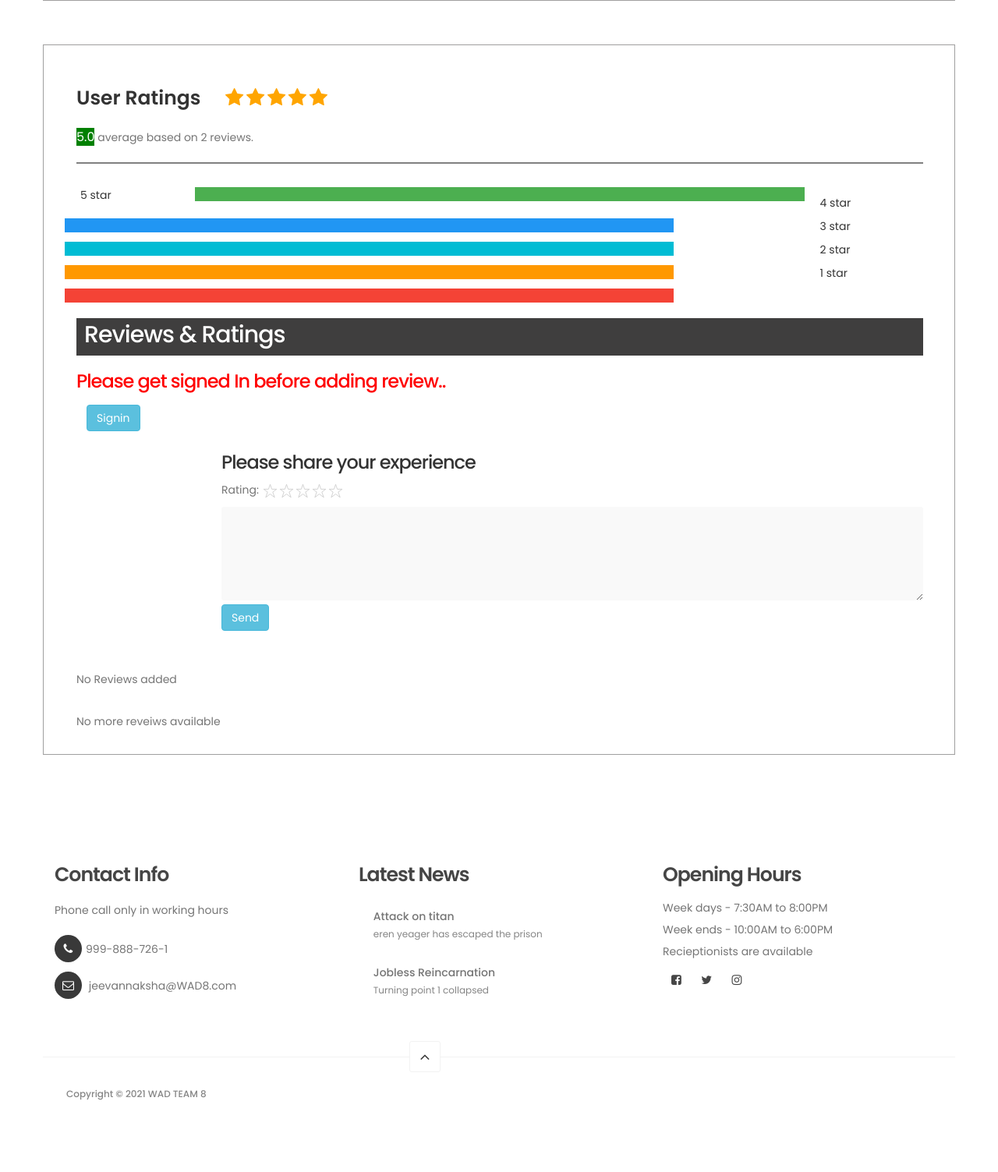
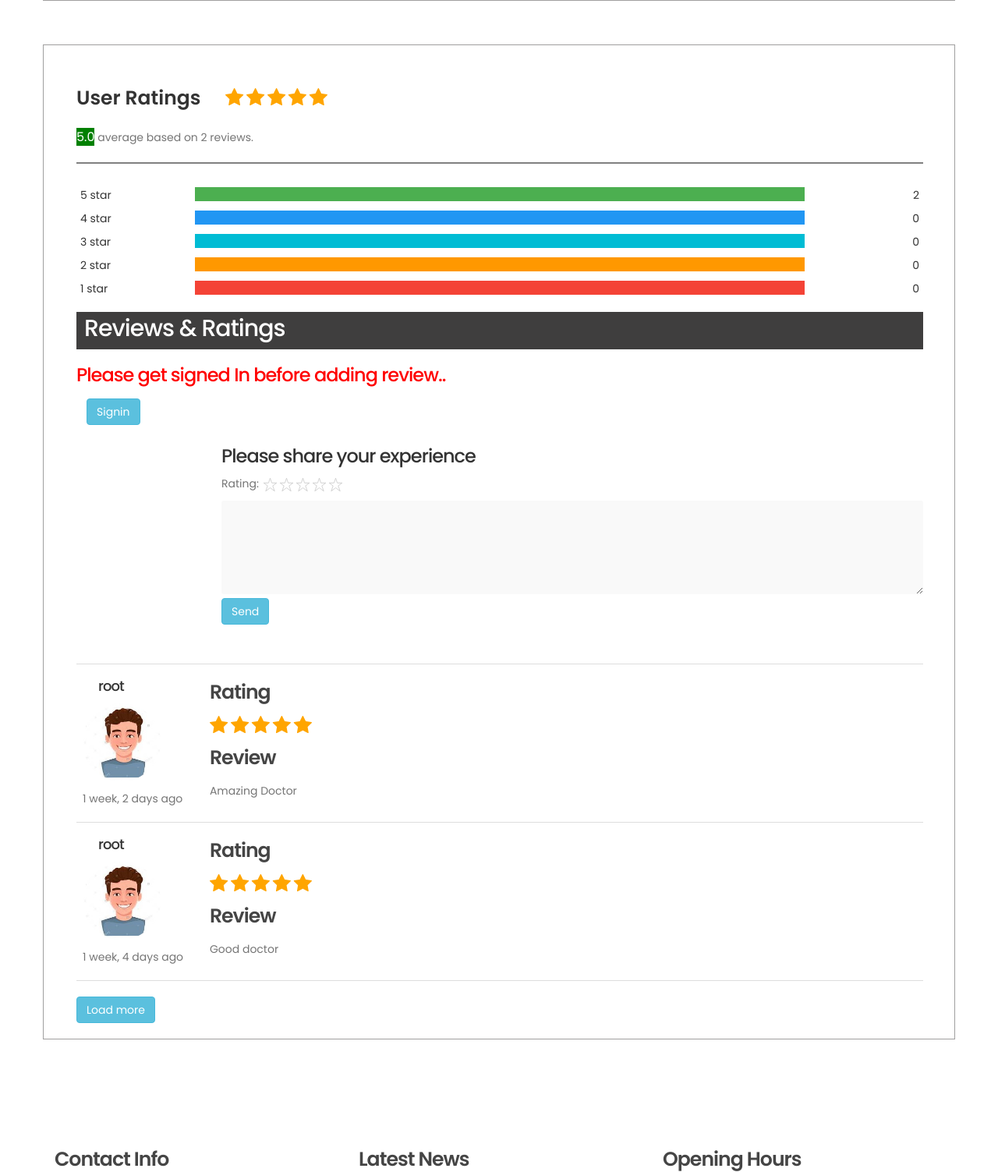
Before and after one commit to prateekmohanty63/Project-Hospital, a Django app: page /doctorProfile/2 in a window 1280 px wide. Shown: the part 813-2316 px from the top of the page at 78% size. Before the commit the page ends 2224 px from the top, so only its background shows below. Run offline with Django 4.2, Linux system fonts and the light colour scheme; data comes from the database, SQL or seed files in the repository; both versions use the stored data as it was after the commit; some libraries are stand-ins or nearby versions.

Commit message:
Doctor review completed

```diff
--- a/HRS/main/views.py
+++ b/HRS/main/views.py
@@ -237,6 +237,30 @@
     doctor=Doctor.objects.get(pk=doctor_id)
     print(doctor)
 
+    # fetching all the reviews of the doctor , ordered by latest date
+    queryset_list=DocReview.objects.order_by('-review_date').filter(doctor=doctor)
+
+    five_stars = 0
+    for review  in queryset_list:
+        if review.star_rating == "12345":
+            five_stars = five_stars + 1
+    four_stars = 0
+    for review  in queryset_list:
+        if review.star_rating == "1234":
+            four_stars = four_stars + 1
+    three_stars = 0
+    for review  in queryset_list:
+        if review.star_rating == "123":
+            three_stars = three_stars + 1
+    two_stars = 0
+    for review  in queryset_list:
+        if review.star_rating == "12":
+            two_stars = two_stars + 1
+    one_stars = 0
+    for review  in queryset_list:
+        if review.star_rating == "1":
+            one_stars = one_stars + 1
+
 
     # ratings instance
     count=doctor.Ratings_count
@@ -254,6 +278,15 @@
         two_starPercentage=100/100*count   # (number of 5 stars)
         one_starPercentage=100/100*count   # (number of 5 stars)
 
+
+    rating_count={
+        "five_star":five_stars,
+        "four_star":four_stars,
+        "three_star":three_stars,
+        "two_star":two_stars,
+        "one_star":one_stars
+    }
+
     ratings_percentage={
         "five_star":five_starPercentage,
         "five_star":four_starPercentage,
@@ -265,6 +298,14 @@
     # doctor department
     dept=Department[doctor.Department-1][1]
 
+    # fetching the doctor review (taking only 3)
+    queryset_list=DocReview.objects.order_by('-review_date').filter(doctor=doctor)[:3]
+    flag=0
+
+    if request.POST=="POST":
+        flag=1
+        queryset_list=DocReview.objects.order_by('-review_date').filter(doctor=doctor)[:3]
+
 
     # doctor experience
 
@@ -275,6 +316,9 @@
 
     context={
         'doctor':doctor,
+        'doctor_reviews':queryset_list,
+        'flag':flag,
+        'ratings_count':rating_count,
         "ratings_percentage":ratings_percentage,
         "department":dept,
         'experience':exp
--- a/HRS/templates/DoctorProfile.html
+++ b/HRS/templates/DoctorProfile.html
@@ -459,7 +459,7 @@
 
             <!-- flag is used to add view more reviews button -->
             {% if flag == 0 %}
-            <form action="{% url 'DoctorProfile' doctor.id %}" method="POST">
+            <form action="{% url 'doctorProfile' doctor.id %}" method="POST">
               {% csrf_token %}
               <button class="btn btn-info">Load more</button>
             </form>
```
Also changed, not shown: HRS/db.sqlite3.
